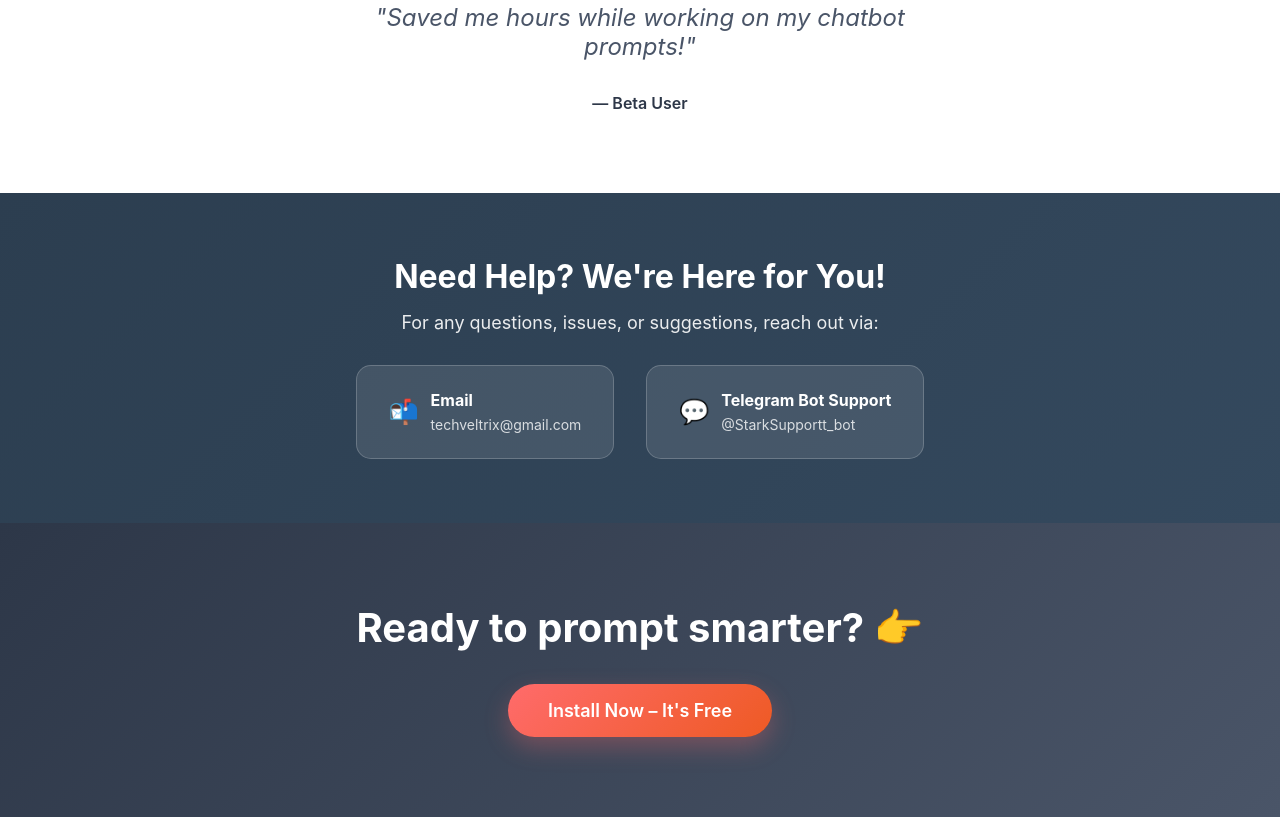
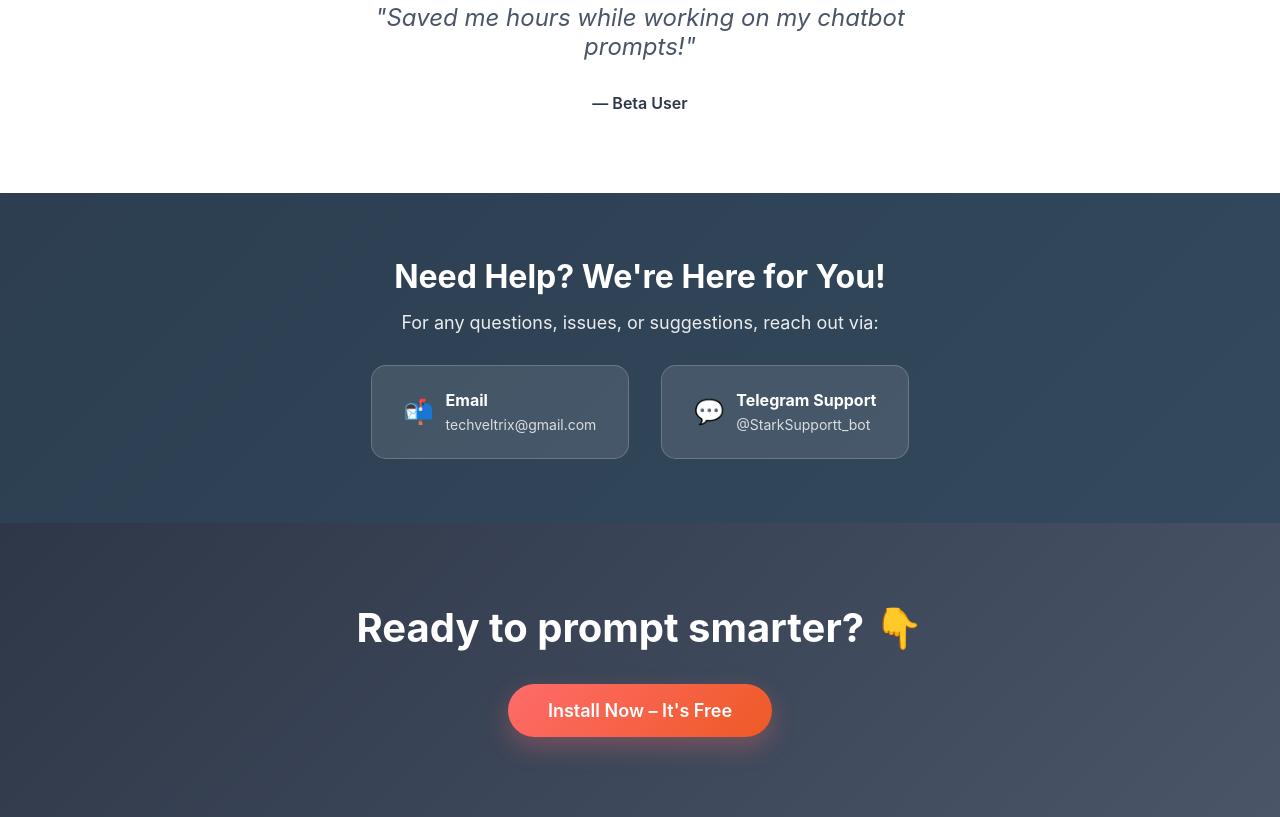
Before and after one commit to Aditya-Agrahari1/PromptEnhancer, a plain HTML site: page index.html in a window 1280 px wide. Shown: the part 2759-3576 px from the top of the page. Drawn offline with Linux system fonts and the light colour scheme.

Commit message:
Update index.html

```diff
--- a/index.html
+++ b/index.html
@@ -595,7 +595,7 @@
                     <a href="https://t.me/StarkSupportt_bot" class="contact-item" target="_blank">
                         <div class="contact-icon">💬</div>
                         <div class="contact-text">
-                            <strong>Telegram Bot Support</strong>
+                            <strong>Telegram Support</strong>
                             <span>@StarkSupportt_bot</span>
                         </div>
                     </a>
@@ -608,7 +608,7 @@
     <section class="final-cta">
         <div class="container">
             <div class="fade-in">
-                <h2>Ready to prompt smarter? 👉</h2>
+                <h2>Ready to prompt smarter? 👇</h2>
                 <a href="https://chromewebstore.google.com/detail/cdfaoncajcbfmbkbcopoghmelcjjjfhh" class="cta-button" target="_blank">
                     Install Now – It's Free
                 </a>
```
